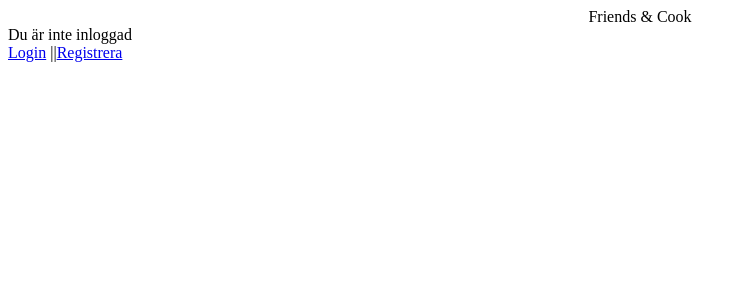
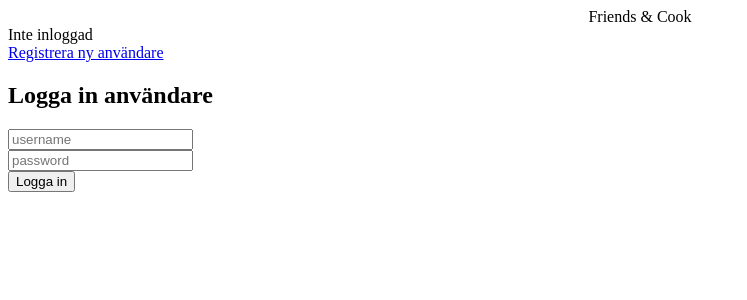
Before and after one commit to LinusZachrisson/Friends-Cook-frontend, a React (Create React App) app: page / in a window 1280 px wide. Shown: the top 300 px of the page, without its empty margins (0-747 px from the left). Built offline with nearby package versions, Linux system fonts and the light colour scheme; no server answers.

Commit message:
finishing login system

```diff
--- a/src/App.js
+++ b/src/App.js
@@ -29,23 +29,27 @@ function App() {
     <UserContext.Provider value={{ username: username, setUsername }}>
       <BrowserRouter>
         <div className="App">Friends & Cook</div>
+
         <div>
+          {/* Komponent för inloggade användare */}
           {!!username && (
             <div>
               {" "}
               Du är nu inloggad som {username}{" "}
+              {/* logga ut knapp i komponent för inloggade användare */}
               <button onClick={logOut}>Logga ut</button>
             </div>
           )}
-          {!username && <div>Du är inte inloggad</div>}
+          {!username && <div>Inte inloggad</div>}
         </div>
         <div>
-          <Link to={"/login"}>Login</Link> ||
-          <Link to={"/Register"}>Registrera</Link>
+          <Link to={"/Register"}>Registrera ny användare</Link>
         </div>
         <Switch>
+          <Route exact path="/">
+            <LoginUser />
+          </Route>
           <Route exact path={"/Register"} component={RegisterUser} />
-          <Route exact path={"/Login"} component={LoginUser} />
         </Switch>
       </BrowserRouter>
     </UserContext.Provider>
```
